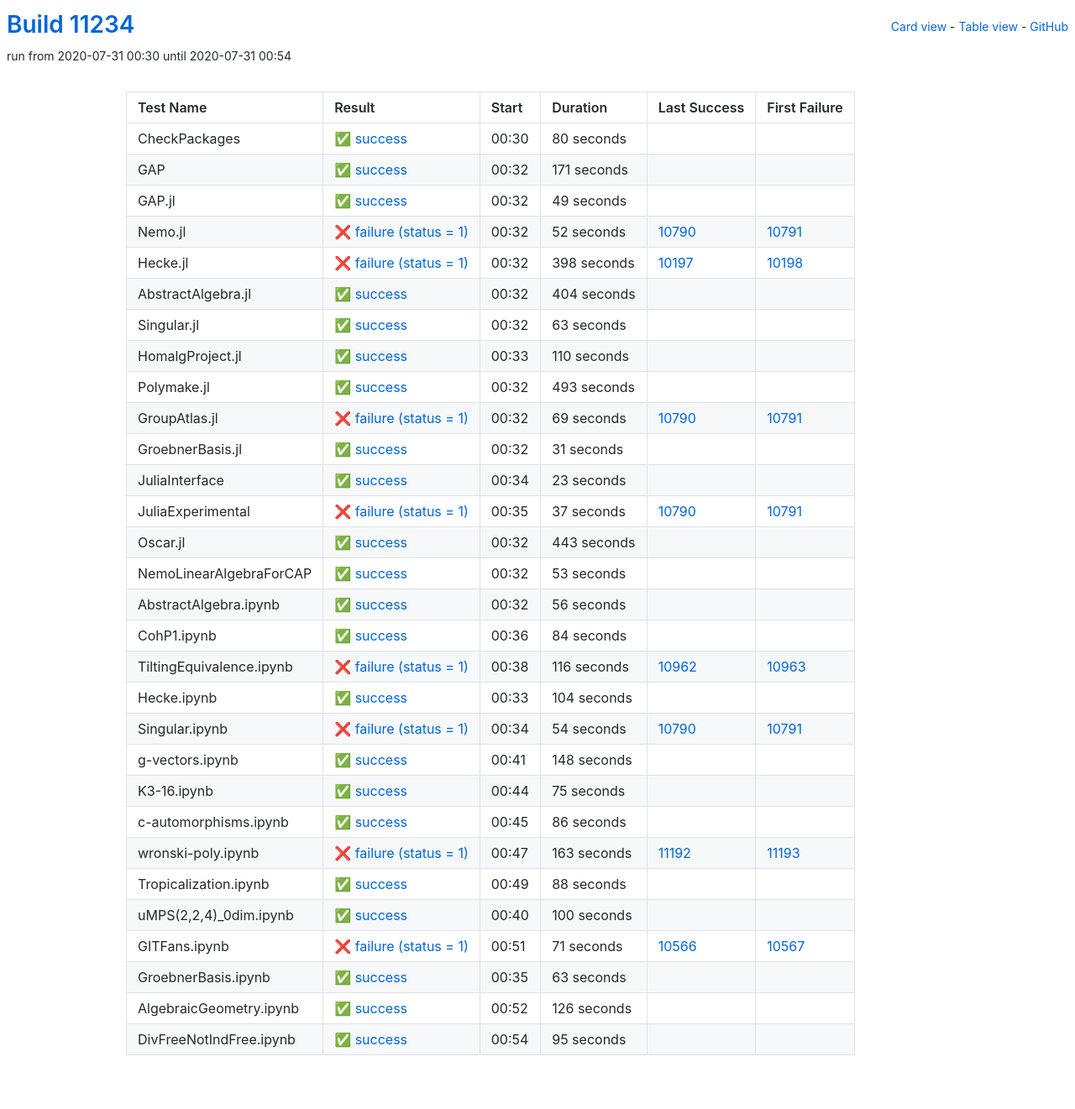
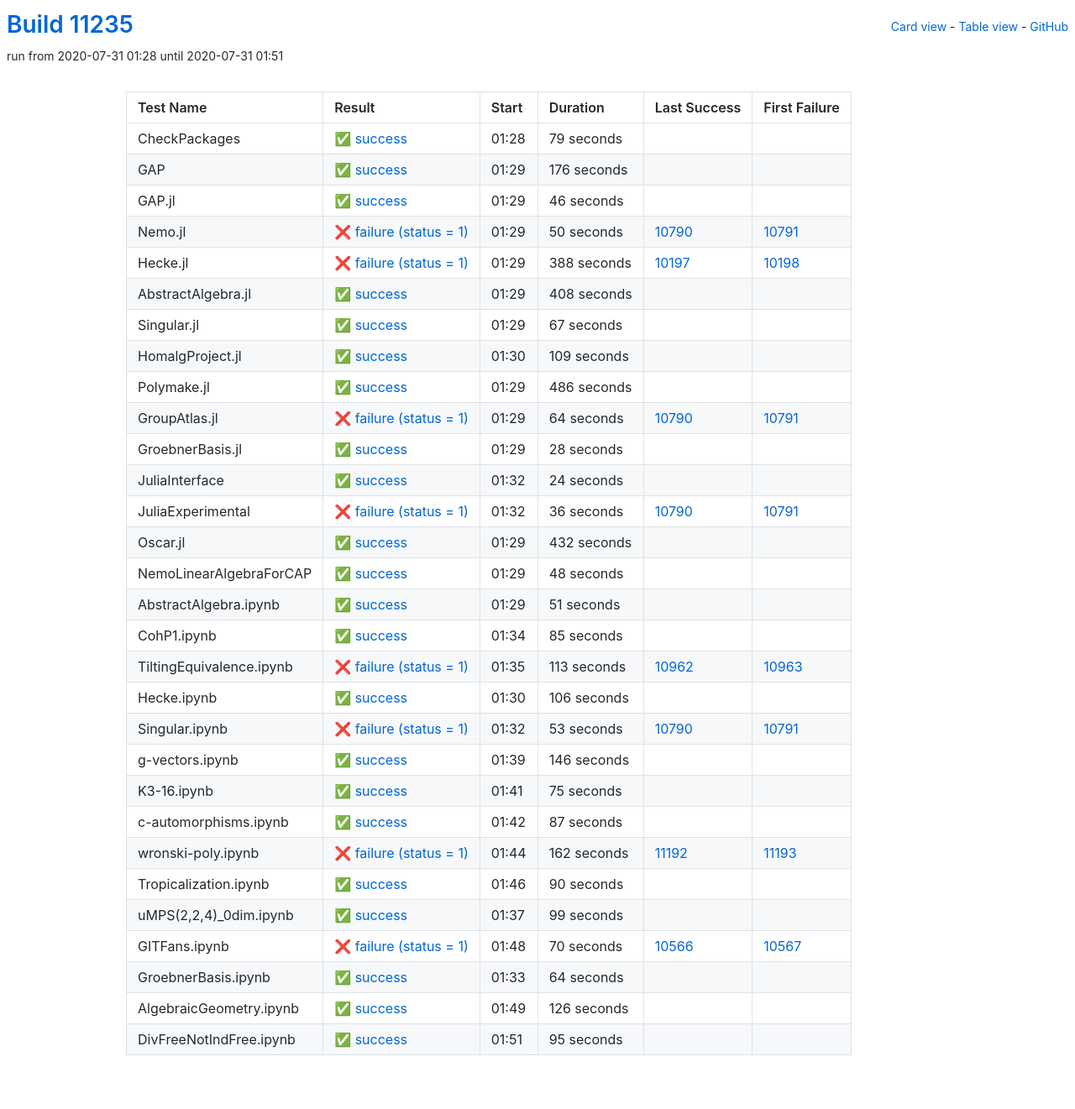
Before and after one commit to oscar-system/oscar-ci-status, a Jekyll site: the page built from table.html, in a window 1280 px wide. Shown: the whole page at 84% size. Built offline with Jekyll 4.4.1, drawn with Linux system fonts in a browser that asks for light colours.

Commit message:
Build #11235

```diff
--- a/_data/ci.yml
+++ b/_data/ci.yml
@@ -1,6 +1,6 @@
 ---
-build: 11234
-build_url: https://oscarci.mathematik.uni-kl.de/job/oscar/11234/
+build: 11235
+build_url: https://oscarci.mathematik.uni-kl.de/job/oscar/11235/
 job: oscar
 organization: oscar-system
 repo: oscar-ci-status
@@ -8,260 +8,260 @@ repourl: https://github.com/oscar-system/oscar-ci-status
 tests:
 - name: CheckPackages
   id: checkpackages
-  log: https://oscarci.mathematik.uni-kl.de/job/oscar/11234/artifact/logs/build-11234/CheckPackages.log
-  start: 2020-07-31 00:30
+  log: https://oscarci.mathematik.uni-kl.de/job/oscar/11235/artifact/logs/build-11235/CheckPackages.log
+  start: 2020-07-31 01:28
   success: true
   exitcode: 0
   status: success
-  duration: 80
+  duration: 79
   last_success: false
   last_success_url:
   first_failure: false
   first_failure_url:
 - name: GAP
   id: gap
-  log: https://oscarci.mathematik.uni-kl.de/job/oscar/11234/artifact/logs/build-11234/GAP.log
-  start: 2020-07-31 00:32
+  log: https://oscarci.mathematik.uni-kl.de/job/oscar/11235/artifact/logs/build-11235/GAP.log
+  start: 2020-07-31 01:29
   success: true
   exitcode: 0
   status: success
-  duration: 171
+  duration: 176
   last_success: false
   last_success_url:
   first_failure: false
   first_failure_url:
 - name: GAP.jl
   id: gap-jl
-  log: https://oscarci.mathematik.uni-kl.de/job/oscar/11234/artifact/logs/build-11234/GAP.jl.log
-  start: 2020-07-31 00:32
+  log: https://oscarci.mathematik.uni-kl.de/job/oscar/11235/artifact/logs/build-11235/GAP.jl.log
+  start: 2020-07-31 01:29
   success: true
   exitcode: 0
   status: success
-  duration: 49
+  duration: 46
   last_success: false
   last_success_url:
   first_failure: false
   first_failure_url:
 - name: Nemo.jl
   id: nemo-jl
-  log: https://oscarci.mathematik.uni-kl.de/job/oscar/11234/artifact/logs/build-11234/Nemo.jl.log
-  start: 2020-07-31 00:32
+  log: https://oscarci.mathematik.uni-kl.de/job/oscar/11235/artifact/logs/build-11235/Nemo.jl.log
+  start: 2020-07-31 01:29
   success: false
   exitcode: 1
   status: failure
-  duration: 52
+  duration: 50
   last_success: 10790
   last_success_url: https://oscarci.mathematik.uni-kl.de/job/oscar/10790/
   first_failure: 10791
   first_failure_url: https://oscarci.mathematik.uni-kl.de/job/oscar/10791/
 - name: Hecke.jl
   id: hecke-jl
-  log: https://oscarci.mathematik.uni-kl.de/job/oscar/11234/artifact/logs/build-11234/Hecke.jl.log
-  start: 2020-07-31 00:32
+  log: https://oscarci.mathematik.uni-kl.de/job/oscar/11235/artifact/logs/build-11235/Hecke.jl.log
+  start: 2020-07-31 01:29
   success: false
   exitcode: 1
   status: failure
-  duration: 398
+  duration: 388
   last_success: 10197
   last_success_url: https://oscarci.mathematik.uni-kl.de/job/oscar/10197/
   first_failure: 10198
   first_failure_url: https://oscarci.mathematik.uni-kl.de/job/oscar/10198/
 - name: AbstractAlgebra.jl
   id: abstractalgebra-jl
-  log: https://oscarci.mathematik.uni-kl.de/job/oscar/11234/artifact/logs/build-11234/AbstractAlgebra.jl.log
-  start: 2020-07-31 00:32
+  log: https://oscarci.mathematik.uni-kl.de/job/oscar/11235/artifact/logs/build-11235/AbstractAlgebra.jl.log
+  start: 2020-07-31 01:29
   success: true
   exitcode: 0
   status: success
-  duration: 404
+  duration: 408
   last_success: false
   last_success_url:
   first_failure: false
   first_failure_url:
 - name: Singular.jl
   id: singular-jl
-  log: https://oscarci.mathematik.uni-kl.de/job/oscar/11234/artifact/logs/build-11234/Singular.jl.log
-  start: 2020-07-31 00:32
+  log: https://oscarci.mathematik.uni-kl.de/job/oscar/11235/artifact/logs/build-11235/Singular.jl.log
+  start: 2020-07-31 01:29
   success: true
   exitcode: 0
   status: success
-  duration: 63
+  duration: 67
   last_success: false
   last_success_url:
   first_failure: false
   first_failure_url:
 - name: HomalgProject.jl
   id: homalgproject-jl
-  log: https://oscarci.mathematik.uni-kl.de/job/oscar/11234/artifact/logs/build-11234/HomalgProject.jl.log
-  start: 2020-07-31 00:33
+  log: https://oscarci.mathematik.uni-kl.de/job/oscar/11235/artifact/logs/build-11235/HomalgProject.jl.log
+  start: 2020-07-31 01:30
   success: true
   exitcode: 0
   status: success
-  duration: 110
+  duration: 109
   last_success: false
   last_success_url:
   first_failure: false
   first_failure_url:
 - name: Polymake.jl
   id: polymake-jl
-  log: https://oscarci.mathematik.uni-kl.de/job/oscar/11234/artifact/logs/build-11234/Polymake.jl.log
-  start: 2020-07-31 00:32
+  log: https://oscarci.mathematik.uni-kl.de/job/oscar/11235/artifact/logs/build-11235/Polymake.jl.log
+  start: 2020-07-31 01:29
   success: true
   exitcode: 0
   status: success
-  duration: 493
+  duration: 486
   last_success: false
   last_success_url:
   first_failure: false
   first_failure_url:
 - name: GroupAtlas.jl
   id: groupatlas-jl
-  log: https://oscarci.mathematik.uni-kl.de/job/oscar/11234/artifact/logs/build-11234/GroupAtlas.jl.log
-  start: 2020-07-31 00:32
+  log: https://oscarci.mathematik.uni-kl.de/job/oscar/11235/artifact/logs/build-11235/GroupAtlas.jl.log
+  start: 2020-07-31 01:29
   success: false
   exitcode: 1
   status: failure
-  duration: 69
+  duration: 64
   last_success: 10790
   last_success_url: https://oscarci.mathematik.uni-kl.de/job/oscar/10790/
   first_failure: 10791
   first_failure_url: https://oscarci.mathematik.uni-kl.de/job/oscar/10791/
 - name: GroebnerBasis.jl
   id: groebnerbasis-jl
-  log: https://oscarci.mathematik.uni-kl.de/job/oscar/11234/artifact/logs/build-11234/GroebnerBasis.jl.log
-  start: 2020-07-31 00:32
+  log: https://oscarci.mathematik.uni-kl.de/job/oscar/11235/artifact/logs/build-11235/GroebnerBasis.jl.log
+  start: 2020-07-31 01:29
   success: true
   exitcode: 0
   status: success
-  duration: 31
+  duration: 28
   last_success: false
   last_success_url:
   first_failure: false
   first_failure_url:
 - name: JuliaInterface
   id: juliainterface
-  log: https://oscarci.mathematik.uni-kl.de/job/oscar/11234/artifact/logs/build-11234/JuliaInterface.log
-  start: 2020-07-31 00:34
+  log: https://oscarci.mathematik.uni-kl.de/job/oscar/11235/artifact/logs/build-11235/JuliaInterface.log
+  start: 2020-07-31 01:32
   success: true
   exitcode: 0
   status: success
-  duration: 23
+  duration: 24
   last_success: false
   last_success_url:
   first_failure: false
   first_failure_url:
 - name: JuliaExperimental
   id: juliaexperimental
-  log: https://oscarci.mathematik.uni-kl.de/job/oscar/11234/artifact/logs/build-11234/JuliaExperimental.log
-  start: 2020-07-31 00:35
+  log: https://oscarci.mathematik.uni-kl.de/job/oscar/11235/artifact/logs/build-11235/JuliaExperimental.log
+  start: 2020-07-31 01:32
   success: false
   exitcode: 1
   status: failure
-  duration: 37
+  duration: 36
   last_success: 10790
   last_success_url: https://oscarci.mathematik.uni-kl.de/job/oscar/10790/
   first_failure: 10791
   first_failure_url: https://oscarci.mathematik.uni-kl.de/job/oscar/10791/
 - name: Oscar.jl
   id: oscar-jl
-  log: https://oscarci.mathematik.uni-kl.de/job/oscar/11234/artifact/logs/build-11234/Oscar.jl.log
-  start: 2020-07-31 00:32
+  log: https://oscarci.mathematik.uni-kl.de/job/oscar/11235/artifact/logs/build-11235/Oscar.jl.log
+  start: 2020-07-31 01:29
   success: true
   exitcode: 0
   status: success
-  duration: 443
+  duration: 432
   last_success: false
   last_success_url:
   first_failure: false
   first_failure_url:
 - name: NemoLinearAlgebraForCAP
   id: nemolinearalgebraforcap
-  log: https://oscarci.mathematik.uni-kl.de/job/oscar/11234/artifact/logs/build-11234/NemoLinearAlgebraForCAP.log
-  start: 2020-07-31 00:32
+  log: https://oscarci.mathematik.uni-kl.de/job/oscar/11235/artifact/logs/build-11235/NemoLinearAlgebraForCAP.log
+  start: 2020-07-31 01:29
   success: true
   exitcode: 0
   status: success
-  duration: 53
+  duration: 48
   last_success: false
   last_success_url:
   first_failure: false
   first_failure_url:
 - name: AbstractAlgebra.ipynb
   id: abstractalgebra-ipynb
-  log: https://oscarci.mathematik.uni-kl.de/job/oscar/11234/artifact/logs/build-11234/AbstractAlgebra.ipynb.log
-  start: 2020-07-31 00:32
+  log: https://oscarci.mathematik.uni-kl.de/job/oscar/11235/artifact/logs/build-11235/AbstractAlgebra.ipynb.log
+  start: 2020-07-31 01:29
   success: true
   exitcode: 0
   status: success
-  duration: 56
+  duration: 51
   last_success: false
   last_success_url:
   first_failure: false
   first_failure_url:
 - name: CohP1.ipynb
   id: cohp1-ipynb
-  log: https://oscarci.mathematik.uni-kl.de/job/oscar/11234/artifact/logs/build-11234/CohP1.ipynb.log
-  start: 2020-07-31 00:36
+  log: https://oscarci.mathematik.uni-kl.de/job/oscar/11235/artifact/logs/build-11235/CohP1.ipynb.log
+  start: 2020-07-31 01:34
   success: true
   exitcode: 0
   status: success
-  duration: 84
+  duration: 85
   last_success: false
   last_success_url:
   first_failure: false
   first_failure_url:
 - name: TiltingEquivalence.ipynb
   id: tiltingequivalence-ipynb
-  log: https://oscarci.mathematik.uni-kl.de/job/oscar/11234/artifact/logs/build-11234/TiltingEquivalence.ipynb.log
-  start: 2020-07-31 00:38
+  log: https://oscarci.mathematik.uni-kl.de/job/oscar/11235/artifact/logs/build-11235/TiltingEquivalence.ipynb.log
+  start: 2020-07-31 01:35
   success: false
   exitcode: 1
   status: failure
-  duration: 116
+  duration: 113
   last_success: 10962
   last_success_url: https://oscarci.mathematik.uni-kl.de/job/oscar/10962/
   first_failure: 10963
   first_failure_url: https://oscarci.mathematik.uni-kl.de/job/oscar/10963/
 - name: Hecke.ipynb
   id: hecke-ipynb
-  log: https://oscarci.mathematik.uni-kl.de/job/oscar/11234/artifact/logs/build-11234/Hecke.ipynb.log
-  start: 2020-07-31 00:33
+  log: https://oscarci.mathematik.uni-kl.de/job/oscar/11235/artifact/logs/build-11235/Hecke.ipynb.log
+  start: 2020-07-31 01:30
   success: true
   exitcode: 0
   status: success
-  duration: 104
+  duration: 106
   last_success: false
   last_success_url:
   first_failure: false
   first_failure_url:
 - name: Singular.ipynb
   id: singular-ipynb
-  log: https://oscarci.mathematik.uni-kl.de/job/oscar/11234/artifact/logs/build-11234/Singular.ipynb.log
-  start: 2020-07-31 00:34
+  log: https://oscarci.mathematik.uni-kl.de/job/oscar/11235/artifact/logs/build-11235/Singular.ipynb.log
+  start: 2020-07-31 01:32
   success: false
   exitcode: 1
   status: failure
-  duration: 54
+  duration: 53
   last_success: 10790
   last_success_url: https://oscarci.mathematik.uni-kl.de/job/oscar/10790/
   first_failure: 10791
   first_failure_url: https://oscarci.mathematik.uni-kl.de/job/oscar/10791/
 - name: g-vectors.ipynb
   id: g-vectors-ipynb
-  log: https://oscarci.mathematik.uni-kl.de/job/oscar/11234/artifact/logs/build-11234/g-vectors.ipynb.log
-  start: 2020-07-31 00:41
+  log: https://oscarci.mathematik.uni-kl.de/job/oscar/11235/artifact/logs/build-11235/g-vectors.ipynb.log
+  start: 2020-07-31 01:39
   success: true
   exitcode: 0
   status: success
-  duration: 148
+  duration: 146
   last_success: false
   last_success_url:
   first_failure: false
   first_failure_url:
 - name: K3-16.ipynb
   id: k3-16-ipynb
-  log: https://oscarci.mathematik.uni-kl.de/job/oscar/11234/artifact/logs/build-11234/K3-16.ipynb.log
-  start: 2020-07-31 00:44
+  log: https://oscarci.mathematik.uni-kl.de/job/oscar/11235/artifact/logs/build-11235/K3-16.ipynb.log
+  start: 2020-07-31 01:41
   success: true
   exitcode: 0
   status: success
@@ -272,80 +272,80 @@ tests:
   first_failure_url:
 - name: c-automorphisms.ipynb
   id: c-automorphisms-ipynb
-  log: https://oscarci.mathematik.uni-kl.de/job/oscar/11234/artifact/logs/build-11234/c-automorphisms.ipynb.log
-  start: 2020-07-31 00:45
+  log: https://oscarci.mathematik.uni-kl.de/job/oscar/11235/artifact/logs/build-11235/c-automorphisms.ipynb.log
+  start: 2020-07-31 01:42
   success: true
   exitcode: 0
   status: success
-  duration: 86
+  duration: 87
   last_success: false
   last_success_url:
   first_failure: false
   first_failure_url:
 - name: wronski-poly.ipynb
   id: wronski-poly-ipynb
-  log: https://oscarci.mathematik.uni-kl.de/job/oscar/11234/artifact/logs/build-11234/wronski-poly.ipynb.log
-  start: 2020-07-31 00:47
+  log: https://oscarci.mathematik.uni-kl.de/job/oscar/11235/artifact/logs/build-11235/wronski-poly.ipynb.log
+  start: 2020-07-31 01:44
   success: false
   exitcode: 1
   status: failure
-  duration: 163
+  duration: 162
   last_success: 11192
   last_success_url: https://oscarci.mathematik.uni-kl.de/job/oscar/11192/
   first_failure: 11193
   first_failure_url: https://oscarci.mathematik.uni-kl.de/job/oscar/11193/
 - name: Tropicalization.ipynb
   id: tropicalization-ipynb
-  log: https://oscarci.mathematik.uni-kl.de/job/oscar/11234/artifact/logs/build-11234/Tropicalization.ipynb.log
-  start: 2020-07-31 00:49
+  log: https://oscarci.mathematik.uni-kl.de/job/oscar/11235/artifact/logs/build-11235/Tropicalization.ipynb.log
+  start: 2020-07-31 01:46
   success: true
   exitcode: 0
   status: success
-  duration: 88
+  duration: 90
   last_success: false
   last_success_url:
   first_failure: false
   first_failure_url:
 - name: uMPS(2,2,4)_0dim.ipynb
   id: umps-2-2-4-0dim-ipynb
-  log: https://oscarci.mathematik.uni-kl.de/job/oscar/11234/artifact/logs/build-11234/uMPS-2-2-4-_0dim.ipynb.log
-  start: 2020-07-31 00:40
+  log: https://oscarci.mathematik.uni-kl.de/job/oscar/11235/artifact/logs/build-11235/uMPS-2-2-4-_0dim.ipynb.log
+  start: 2020-07-31 01:37
   success: true
   exitcode: 0
   status: success
-  duration: 100
+  duration: 99
   last_success: false
   last_success_url:
   first_failure: false
   first_failure_url:
 - name: GITFans.ipynb
   id: gitfans-ipynb
-  log: https://oscarci.mathematik.uni-kl.de/job/oscar/11234/artifact/logs/build-11234/GITFans.ipynb.log
-  start: 2020-07-31 00:51
+  log: https://oscarci.mathematik.uni-kl.de/job/oscar/11235/artifact/logs/build-11235/GITFans.ipynb.log
+  start: 2020-07-31 01:48
   success: false
   exitcode: 1
   status: failure
-  duration: 71
+  duration: 70
   last_success: 10566
   last_success_url: https://oscarci.mathematik.uni-kl.de/job/oscar/10566/
   first_failure: 10567
   first_failure_url: https://oscarci.mathematik.uni-kl.de/job/oscar/10567/
 - name: GroebnerBasis.ipynb
   id: groebnerbasis-ipynb
-  log: https://oscarci.mathematik.uni-kl.de/job/oscar/11234/artifact/logs/build-11234/GroebnerBasis.ipynb.log
-  start: 2020-07-31 00:35
+  log: https://oscarci.mathematik.uni-kl.de/job/oscar/11235/artifact/logs/build-11235/GroebnerBasis.ipynb.log
+  start: 2020-07-31 01:33
   success: true
   exitcode: 0
   status: success
-  duration: 63
+  duration: 64
   last_success: false
   last_success_url:
   first_failure: false
   first_failure_url:
 - name: AlgebraicGeometry.ipynb
   id: algebraicgeometry-ipynb
-  log: https://oscarci.mathematik.uni-kl.de/job/oscar/11234/artifact/logs/build-11234/AlgebraicGeometry.ipynb.log
-  start: 2020-07-31 00:52
+  log: https://oscarci.mathematik.uni-kl.de/job/oscar/11235/artifact/logs/build-11235/AlgebraicGeometry.ipynb.log
+  start: 2020-07-31 01:49
   success: true
   exitcode: 0
   status: success
@@ -356,8 +356,8 @@ tests:
   first_failure_url:
 - name: DivFreeNotIndFree.ipynb
   id: divfreenotindfree-ipynb
-  log: https://oscarci.mathematik.uni-kl.de/job/oscar/11234/artifact/logs/build-11234/DivFreeNotIndFree.ipynb.log
-  start: 2020-07-31 00:54
+  log: https://oscarci.mathematik.uni-kl.de/job/oscar/11235/artifact/logs/build-11235/DivFreeNotIndFree.ipynb.log
+  start: 2020-07-31 01:51
   success: true
   exitcode: 0
   status: success
```
Also changed, not shown: README.md.
